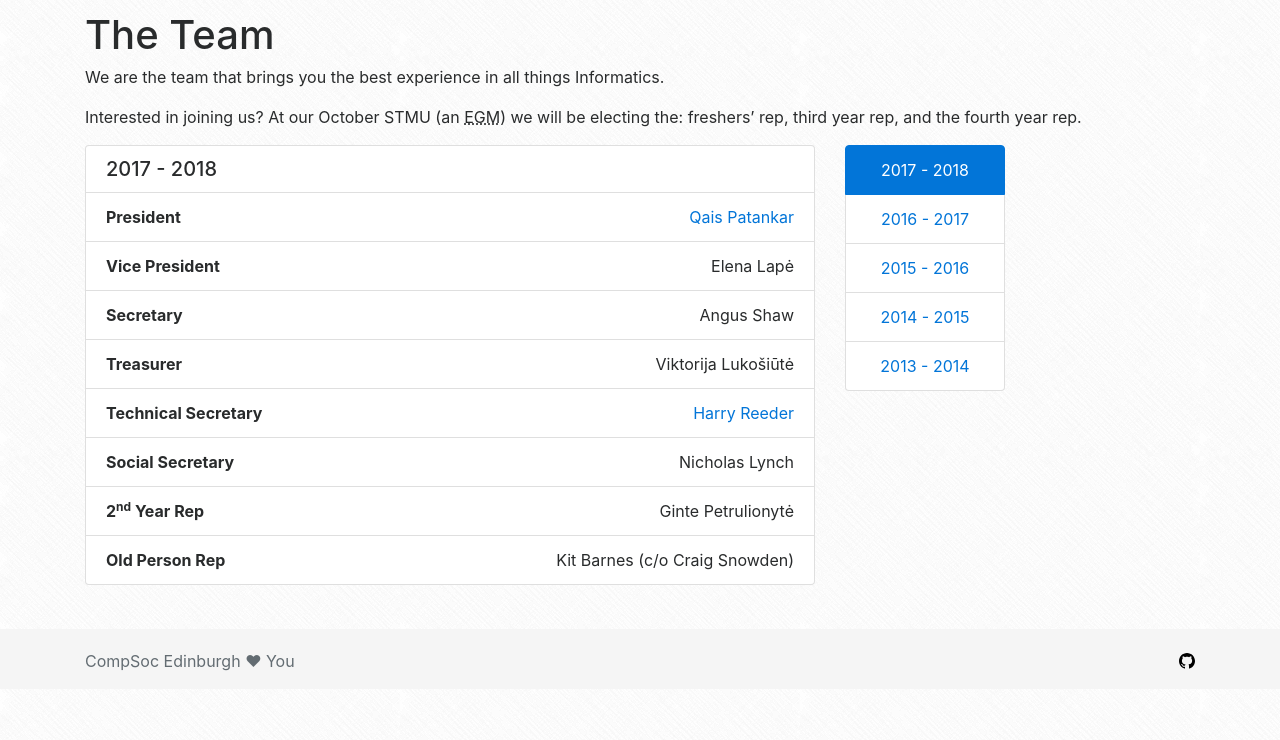
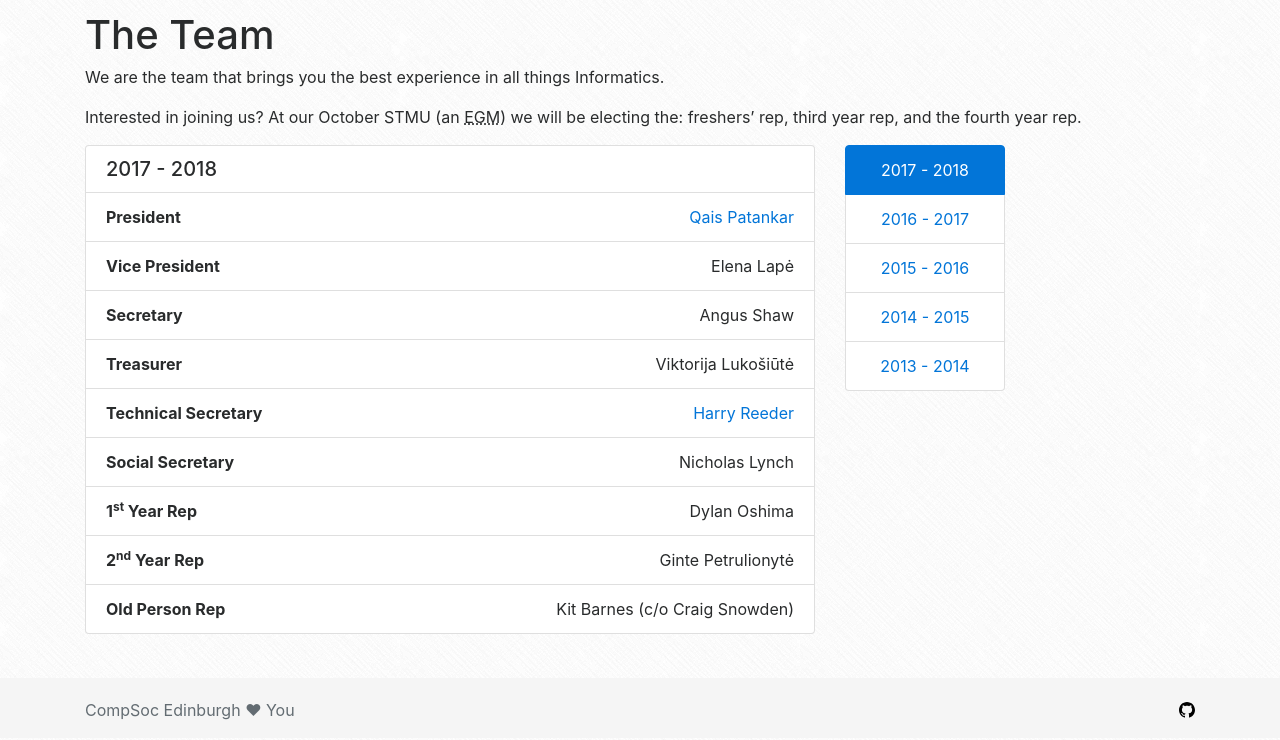
Before and after one commit to compsoc-edinburgh/website, a Jekyll site: the page built from _pages/team.md, in a window 1280 px wide. Shown: the part 344-1084 px from the top of the page. Built offline with Jekyll 4.4.1, drawn with Linux system fonts in a browser that asks for light colours; nearby versions of some CDN libraries; before the commit the page ends 1035 px from its top, so only the background shows below that.

Commit message:
add first year rep

```diff
--- a/_data/committee/2017-2018.yml
+++ b/_data/committee/2017-2018.yml
@@ -21,10 +21,8 @@ members:
   - name: Nicholas Lynch
     role: Social Secretary
 
-  #- name:
-  #  role: 1<sup>st</sup> Year Rep
-  #  avatar:
-  #  bio:
+  - name: Dylan Oshima
+    role: 1<sup>st</sup> Year Rep
 
   - name: Ginte Petrulionytė
     role: 2<sup>nd</sup> Year Rep
```
